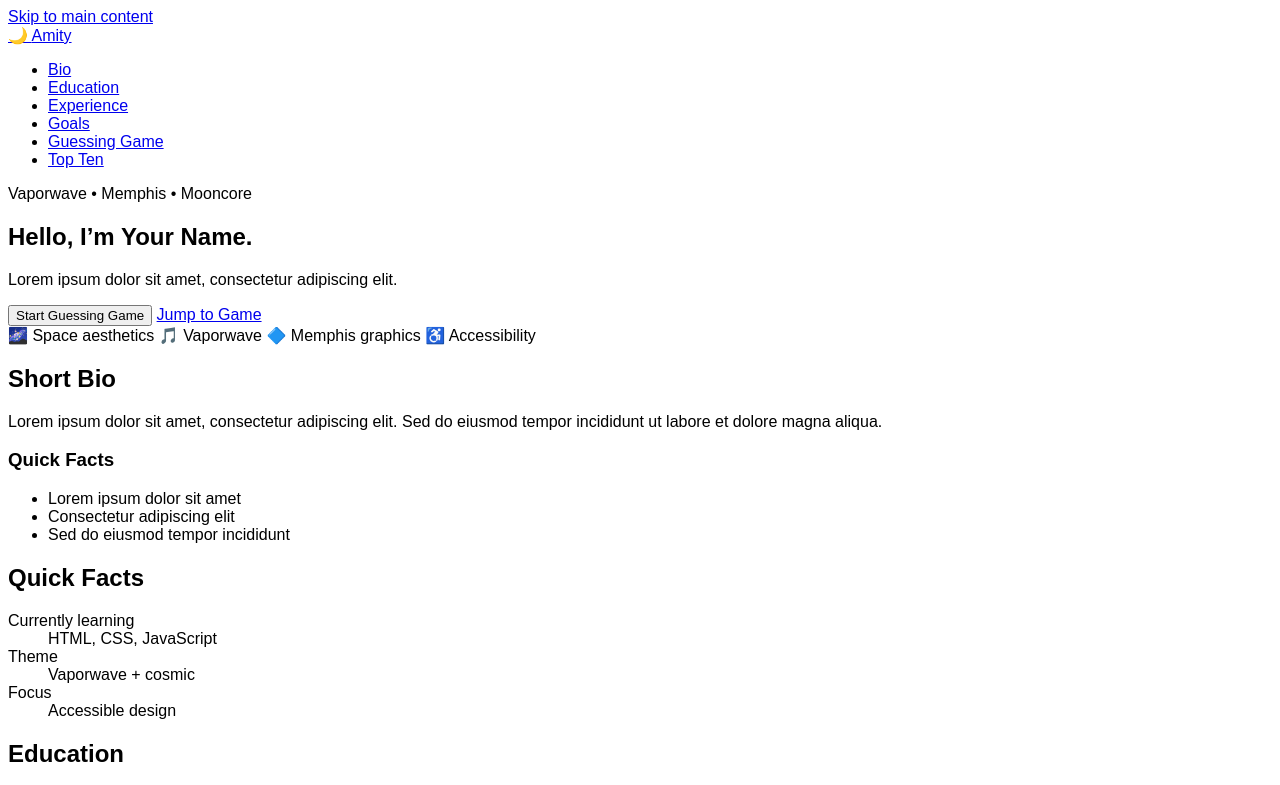
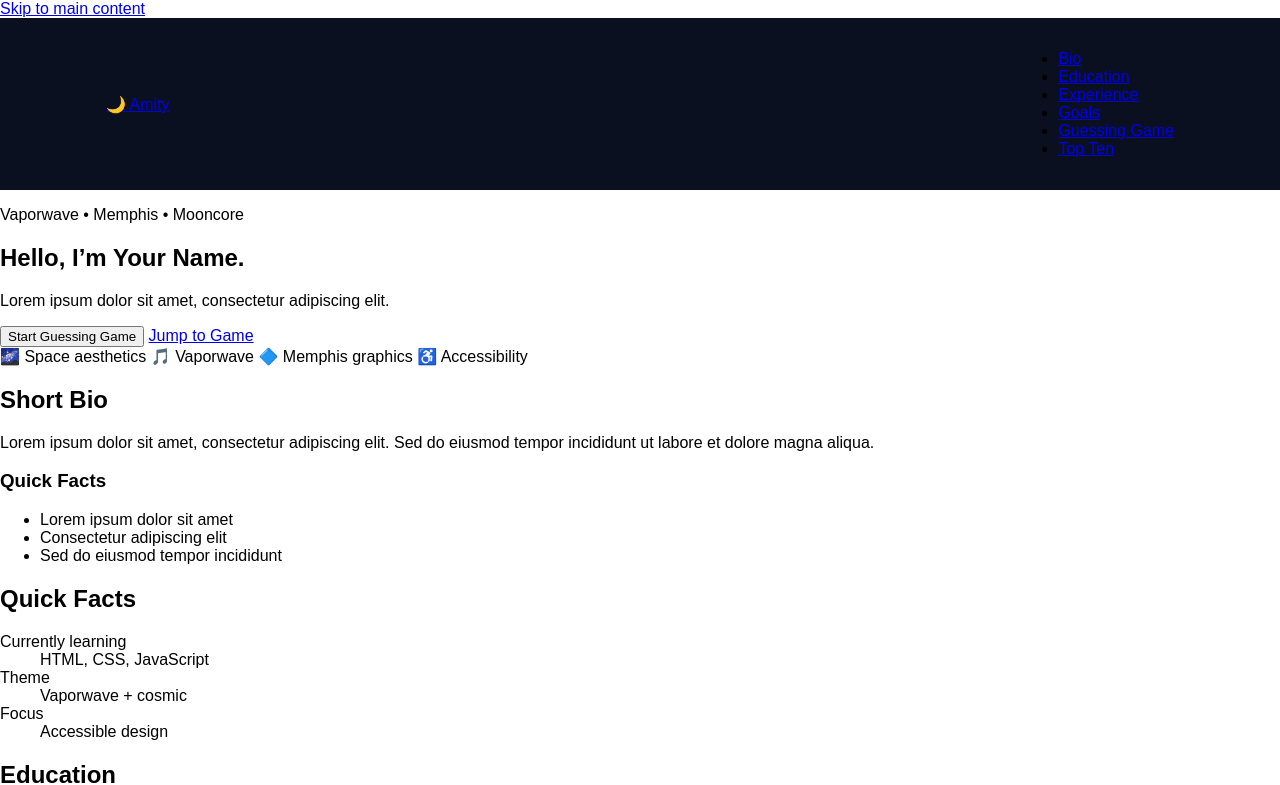
Before and after one commit to AGiv-lab/about-me, a plain HTML site: page index.html in a window 1280 px wide. Shown: the top 785 px of the page. Drawn offline with Linux system fonts and the light colour scheme.

Commit message:
added nav and background color to css

```diff
--- a/style.css
+++ b/style.css
@@ -1,4 +1,22 @@
-/* style.css - starter file */
+/* style.css */
+* {
+  box-sizing: border-box;
+}
 body {
+  margin: 0;
   font-family: Arial, sans-serif;
 }
+/* ===== Navigation ===== */
+.site-header {
+  background-color: #0b1020; /* dark space blue */
+}
+
+.nav {
+  display: flex;
+  align-items: center;
+  justify-content: space-between;
+
+  max-width: 1100px;
+  margin: 0 auto;
+  padding: 1rem;
+}
```
